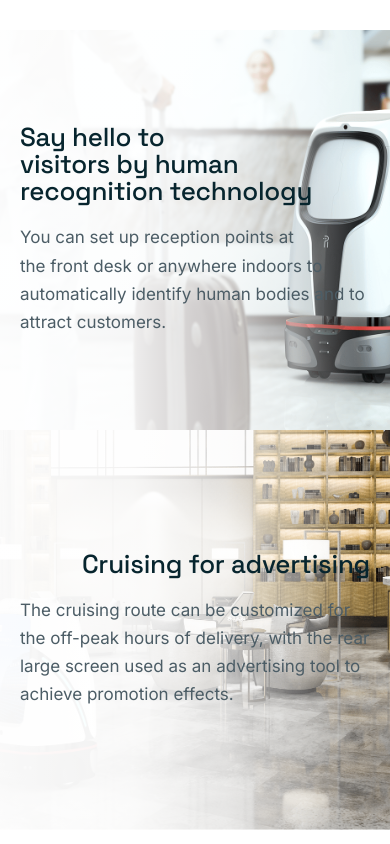
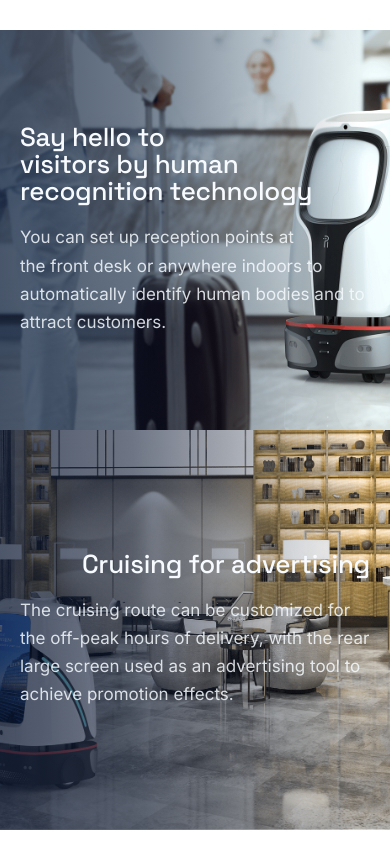
Before and after one commit to michaeldiopenes7/robodine, a React (Vite) app: page / in a window 390 px wide. Shown: the part 3040-3884 px from the top of the page. Built offline with nearby package versions, Linux system fonts and the light colour scheme.

Commit message:
Update product video and adjust voice lengths for consistency

```diff
--- a/src/RobotPage.css
+++ b/src/RobotPage.css
@@ -518,20 +518,20 @@
 .rp-fit:has(.rp-fit-left)::after {
   background: linear-gradient(
     90deg,
-    rgba(255, 255, 255, 0.94) 0%,
-    rgba(255, 255, 255, 0.82) 26%,
-    rgba(255, 255, 255, 0.42) 48%,
-    rgba(255, 255, 255, 0) 68%
+    rgba(4, 18, 46, 0.64) 0%,
+    rgba(4, 18, 46, 0.48) 26%,
+    rgba(4, 18, 46, 0.22) 48%,
+    rgba(5, 25, 58, 0) 68%
   );
 }
 .rp-fit:has(.rp-fit-right)::after {
   background: linear-gradient(
     270deg,
-    rgba(255, 255, 255, 0.97) 0%,
-    rgba(255, 255, 255, 0.93) 30%,
-    rgba(255, 255, 255, 0.74) 52%,
-    rgba(255, 255, 255, 0.34) 72%,
-    rgba(255, 255, 255, 0) 88%
+    rgba(4, 18, 46, 0.68) 0%,
+    rgba(4, 18, 46, 0.58) 30%,
+    rgba(4, 18, 46, 0.36) 52%,
+    rgba(4, 18, 46, 0.16) 72%,
+    rgba(5, 25, 58, 0) 88%
   );
 }
 
@@ -543,11 +543,11 @@
   .rp-fit:has(.rp-fit-right)::after {
     background: linear-gradient(
       90deg,
-      rgba(255, 255, 255, 0.97) 0%,
-      rgba(255, 255, 255, 0.93) 34%,
-      rgba(255, 255, 255, 0.74) 58%,
-      rgba(255, 255, 255, 0.36) 78%,
-      rgba(255, 255, 255, 0) 92%
+      rgba(4, 18, 46, 0.70) 0%,
+      rgba(4, 18, 46, 0.56) 34%,
+      rgba(4, 18, 46, 0.34) 58%,
+      rgba(4, 18, 46, 0.14) 78%,
+      rgba(5, 25, 58, 0) 92%
     );
   }
 }
@@ -568,13 +568,14 @@
   /* Wide enough to break into two lines, narrow enough that it stacks
      instead of running the section width into the robot. */
   max-width: 28ch;
+  color: #F7FBFF;
   font-size: clamp(26px, 3.4vw, 40px);
   font-weight: 500;
   letter-spacing: -0.01em;
 }
 .rp-fit-copy p {
   margin-top: 18px;
-  color: var(--muted);
+  color: rgba(247, 251, 255, 0.84);
   font-size: 17px;
   line-height: 1.65;
 }
--- a/src/products.ts
+++ b/src/products.ts
@@ -36,9 +36,9 @@ export type Product = {
 }
 
 const VOICES: Voice[] = [
-  { id: 'child', label: 'Child', length: '6"', note: 'Bright and playful — family venues and events.' },
-  { id: 'men',   label: 'Men',   length: '4"', note: 'Warm and assured — hotels, offices and clinics.' },
-  { id: 'miss',  label: 'Miss',  length: '5"', note: 'Light and welcoming — dining rooms and receptions.' },
+  { id: 'child', label: 'Child', length: '10"', note: 'Bright and playful — family venues and events.' },
+  { id: 'men',   label: 'Men',   length: '10"', note: 'Warm and assured — hotels, offices and clinics.' },
+  { id: 'miss',  label: 'Miss',  length: '10"', note: 'Light and welcoming — dining rooms and receptions.' },
 ]
 
 /* Specs shared in shape across the range; values differ per product once measured. */
```
Also changed, not shown: 1 other file (tests, documents, lock files or other folders).
